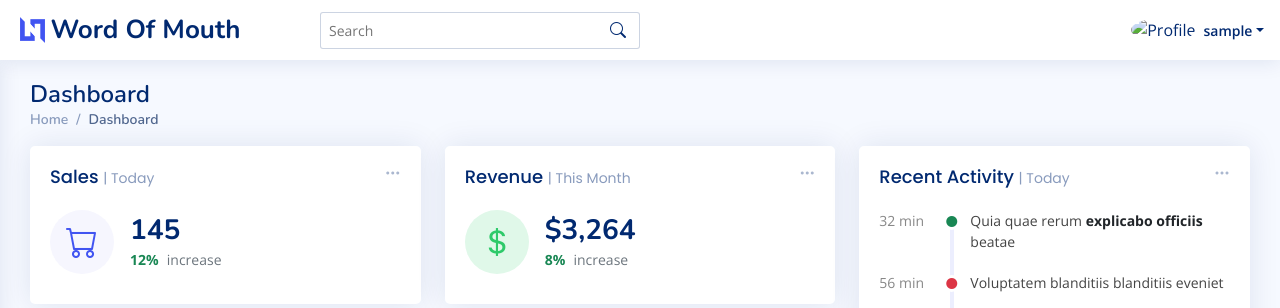
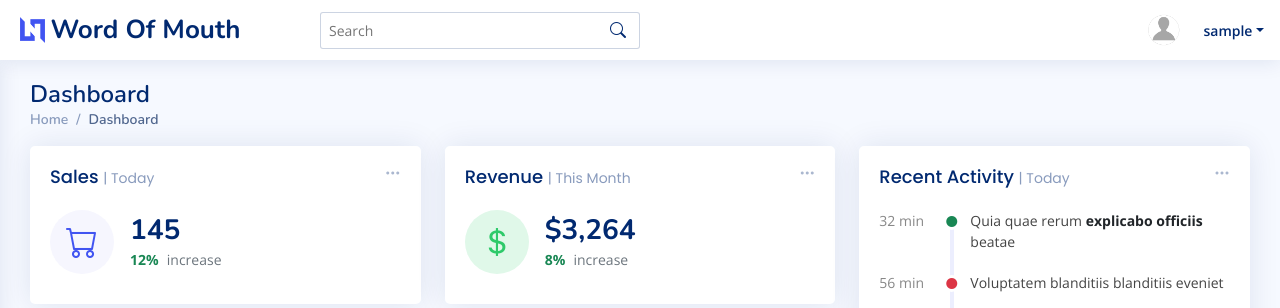
Before and after one commit to uva-cs3240-s22/word-of-mouth, a Django app: page / in a window 1280 px wide. Shown: the top 308 px of the page. Run offline with Django 4.2, Linux system fonts and the light colour scheme; the visitor is signed in with stand-in values (Sample User, id 1); some libraries are stand-ins or nearby versions.

Commit message:
Whenever there is no profile picture, we now have a default pic loaded

```diff
--- a/main/templates/main/base.html
+++ b/main/templates/main/base.html
@@ -76,7 +76,7 @@
 
                 <a class="nav-link nav-profile d-flex align-items-center pe-0" href="#" data-bs-toggle="dropdown">
                     {% if user.is_authenticated %}
-                        <img src="{{ extra_data.picture }}" alt="Profile" class="rounded-circle">
+                        <img src="{{ extra_data.picture }}" onerror="this.onerror=null;this.src='static/assets/img/Default_Profile_Image.png';" alt="Profile" class="rounded-circle">
                     {% else %}
                         <i class="bi bi-person-circle" style="font-size: 2rem"></i>
                     {% endif %}
```
Also changed, not shown: main/static/assets/img/Default_Profile_Image.png (added).
